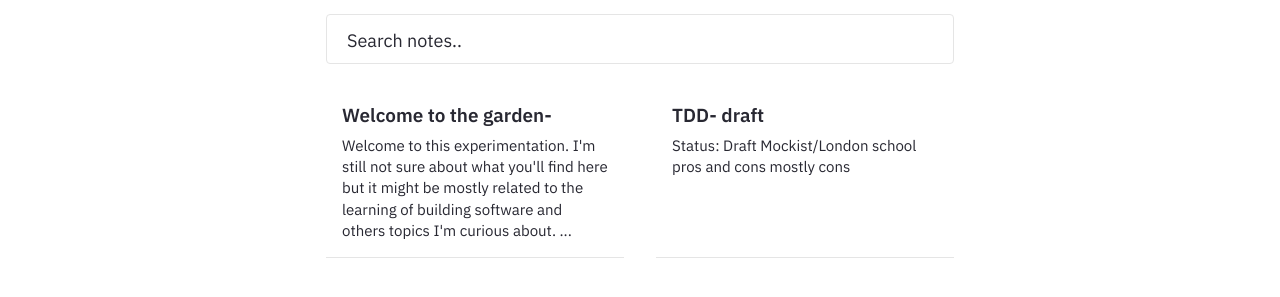
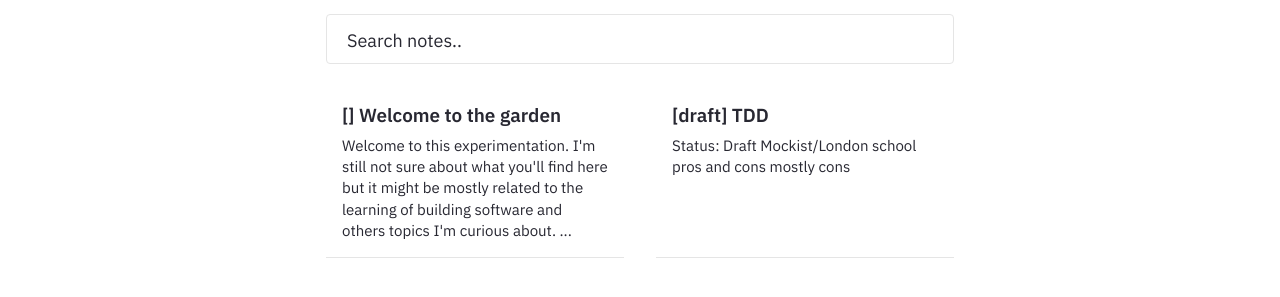
Before and after one commit to PierrickBlons/digital-garden, a Jekyll site: the page built from pages/notes.md, in a window 1280 px wide. Shown: the part 257-554 px from the top of the page. Built offline with Jekyll 4.4.1, drawn with Linux system fonts in a browser that asks for light colours.

Commit message:
updates status style in title

```diff
--- a/_includes/Feed.html
+++ b/_includes/Feed.html
@@ -49,7 +49,7 @@
         {%- if note_items.feed == "show" -%}
                 <div class="notelist-feed">
                     <a href="{{ site.baseurl }}{{note_items.url}}">
-                        <h6>{{ note_items.title }}{%- if note_items.status != "" -%} - {{ note_items.status}}{%- endif -%}</h6>
+                        <h6>{%- if note_items.status != "" -%}&#91;{{ note_items.status}}&#93;{%- endif -%}&nbsp;{{ note_items.title }}</h6>
                         <p class="excerpt">
                             {{ note_items.content | strip_html | strip | remove: "[[" | remove: "]]" | remove: "-" | escape | truncate: 200 }}
                         </p>
@@ -71,7 +71,7 @@
             <div class="list-feed">
                     <a href="{{ site.baseurl }}{{note_items.url}}" style="text-decoration: none;display: flex;justify-content: space-between;flex-direction: row;width: 100%;">
                         <div class="writinglist-title">
-                            {{note_items.title }}{%- if note_items.status != "" -%} - {{ note_items.status}}{%- endif -%}
+                            {%- if note_items.status != "" -%}&#91;{{ note_items.status}}&#93;{%- endif -%}&nbsp;{{note_items.title }}
                         </div>
                     </a>
             </div>
```
